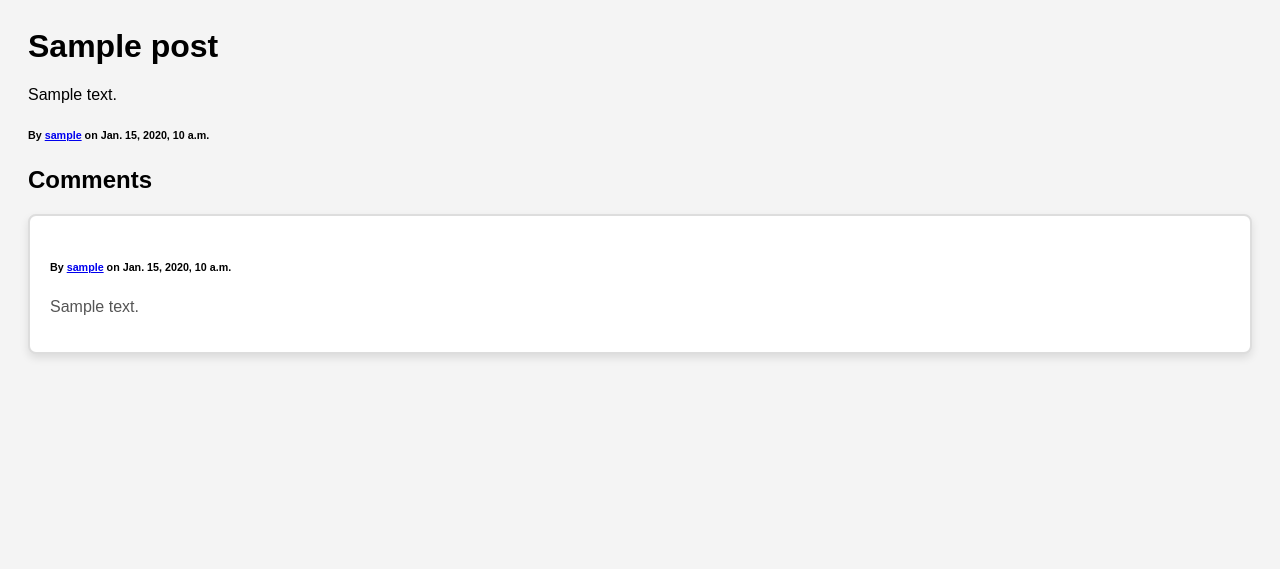
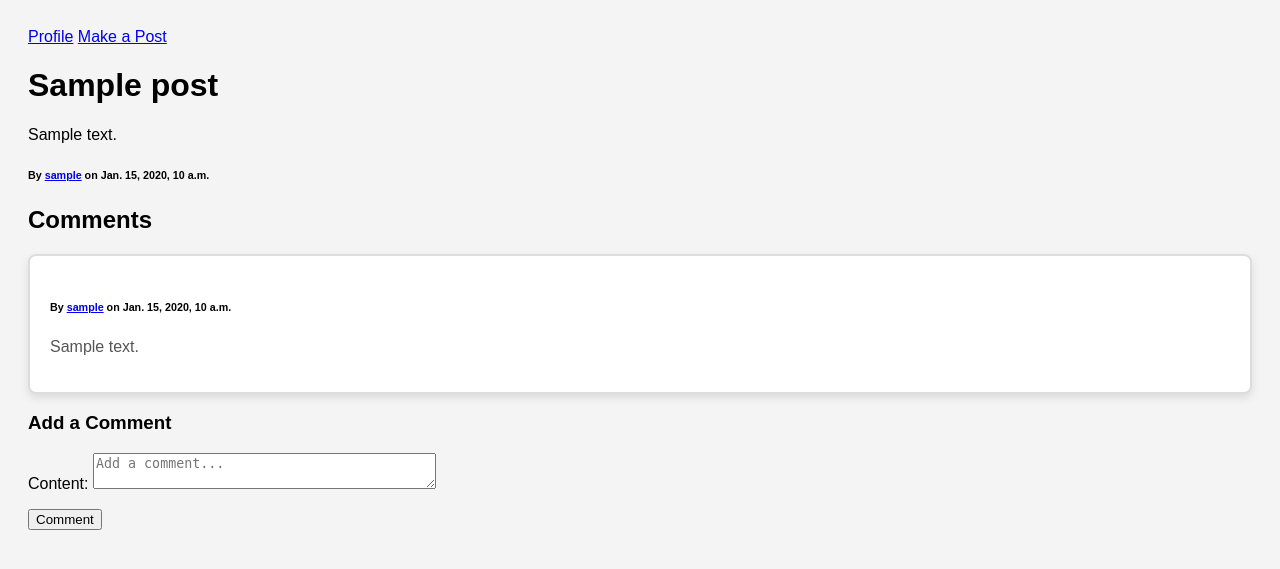
Before and after one commit to lCanSay/django-miniproject1, a Django app: page /blog/post/1/ in a window 1280 px wide. Shown: the top 569 px of the page. Run offline with Django 5.2, Linux system fonts and the light colour scheme; tables that the repository leaves empty hold one stand-in row (values such as "Sample post").

Commit message:
CRUD post, comment, followers

```diff
--- /dev/null
+++ b/blog/forms.py
@@ -0,0 +1,15 @@
+from django import forms
+from .models import Post, Comment
+
+class PostForm(forms.ModelForm):
+    class Meta:
+        model = Post
+        fields = ['title', 'content']
+
+class CommentForm(forms.ModelForm):
+    class Meta:
+        model = Comment
+        fields = ['content']
+        widgets = {
+            'content': forms.Textarea(attrs={'rows': 2, 'placeholder': 'Add a comment...'}),
+        }
--- a/blog/models.py
+++ b/blog/models.py
@@ -17,6 +17,6 @@ class Post(models.Model):
 
 class Comment(models.Model):
     content = models.TextField()
-    created_at = models.DateTimeField()
-    post = models.ForeignKey(Post, on_delete=models.CASCADE)
+    created_at = models.DateTimeField(auto_now_add=True)
+    post = models.ForeignKey(Post, related_name='comments', on_delete=models.CASCADE)
     author = models.ForeignKey(User, on_delete=models.CASCADE)
--- a/blog/templates/blog/base_layout.html
+++ b/blog/templates/blog/base_layout.html
@@ -9,16 +9,11 @@
         <link rel="stylesheet" href="{% static 'blog/css/style.css' %}">
     </head>
     <body>
-        {% comment %} <nav>
-            <ul>
-                <li>
-                    <form class = "logout-link" action = "{% url 'users:logout'%}" method = "post">
-                        {% csrf_token %}
-                        <button type = "submit">Logout</button>
-                    </form>
-                </li>
-            </ul>
-        </nav> {% endcomment %}
+        <nav>
+            <a href="{% url 'profile' request.user.username %}">Profile</a>
+            <a href="{% url 'postapp:create_post' %}">Make a Post</a>
+        </nav>
+
         <div class = "wrapper">
             {% block content %}
             {% endblock %}
--- a/blog/templates/blog/post_detail.html
+++ b/blog/templates/blog/post_detail.html
@@ -5,14 +5,27 @@
     <title>Post Details</title>
     <h1>{{ post.title }}</h1>
     <p>{{ post.content }}</p>
-    <h6>By <a href="#">{{ post.author.username }}</a> on {{ post.created_at }}</h6>
+    <h6>By <a href="{% url 'profile' username=post.author.username %}">{{ post.author.username }}</a>
+        on {{ post.created_at }}</h6>
+
+    {% if is_own_post %}
+        <a href="{% url 'postapp:edit_post' post.id %}">Edit</a>
+
+        <form method="POST" action="{% url 'postapp:delete_post' post.id %}" style="display:inline;">
+            {% csrf_token %}
+            <button type="submit" class="btn btn-danger" onclick="return confirm('Are you sure you want to delete this post?');">
+                Delete
+            </button>
+        </form>
+    {% endif %}
 
     <h2>Comments</h2>
     <div class="comments">
         {% if comments %}
             {% for comment in comments %}
                 <div class="comment">
-                    <h6>By <a href="#">{{ comment.author.username }}</a> on {{ comment.created_at }}</h6>
+                    <h6>By <a href="{% url 'profile' username=comment.author.username %}">{{ comment.author.username }}</a>
+                        on {{ comment.created_at }}</h6>
                     <p>{{ comment.content }}</p>
                 </div>
             {% endfor %}
@@ -20,4 +33,11 @@
             <p>No comments yet.</p>
         {% endif %}
     </div>
+
+    <h3>Add a Comment</h3>
+    <form method="POST">
+        {% csrf_token %}
+        {{ form.as_p }}
+        <button type="submit" class="btn btn-primary">Comment</button>
+    </form>
 {% endblock %}
--- a/blog/templates/blog/post_list.html
+++ b/blog/templates/blog/post_list.html
@@ -8,7 +8,8 @@
             <div class = "post">
                 <h2><a href = "{% url 'postapp:post_detail' post.id %}">{{ post.title }}</a></h2>
                 <p> {{ post.snippet }} </p>
-                <h6>By <a href = "#">{{ post.author.username }}</a> at {{ post.created_at }}</h6>
+                <h6>By <a href="{% url 'profile' username=post.author.username %}">{{ post.author.username }}</a>
+                    at {{ post.created_at }}</h6>
             </div>
         {% endfor %}
     </div>
--- a/blog/urls.py
+++ b/blog/urls.py
@@ -1,4 +1,5 @@
 from django.urls import path
+from . import views
 from . import views
 
 app_name = 'postapp'
@@ -6,5 +7,8 @@ app_name = 'postapp'
 urlpatterns = [
     path('', views.index, name = "index"),
     path('post/', views.listall, name = "listofposts"),
-    path('post/<int:id>/', views.post_detail, name="post_detail"),
+    path('post/<int:post_id>/', views.post_detail, name="post_detail"),
+    path('post/create/', views.create_post, name='create_post'),
+    path('post/<int:post_id>/edit/', views.edit_post, name='edit_post'),
+    path('post/<int:post_id>/delete/', views.delete_post, name='delete_post'),
 ]
--- a/blog/views.py
+++ b/blog/views.py
@@ -1,6 +1,8 @@
-from django.shortcuts import get_object_or_404, render
+from django.shortcuts import get_object_or_404, render, redirect
 from django.http import HttpResponse
 from .models import Post, Comment
+from django.contrib.auth.decorators import login_required
+from .forms import PostForm, CommentForm
 
 # Create your views here.
 def index(request):
@@ -10,7 +12,60 @@ def listall(request):
     posts = Post.objects.all().order_by('-created_at')
     return render(request, 'blog/post_list.html', {'posts': posts})
 
-def post_detail(request, id):
-    post = get_object_or_404(Post, id=id)
-    comments = Comment.objects.filter(post=post)
-    return render(request, 'blog/post_detail.html', {'post': post, 'comments': comments})
+def post_detail(request, post_id):
+    post = get_object_or_404(Post, id=post_id)
+    is_own_post = post.author == request.user
+    comments = post.comments.all()
+
+    if request.method == 'POST':
+        form = CommentForm(request.POST)
+        if form.is_valid():
+            comment = form.save(commit=False)
+            comment.post = post
+            comment.author = request.user
+            comment.save()
+            return redirect('postapp:post_detail', post_id=post.id)
+    else:
+        form = CommentForm()
+
+    return render(request, 'blog/post_detail.html', {
+        'post': post,
+        'is_own_post': is_own_post,
+        'comments': comments,
+        'form': form,
+        })
+
+@login_required
+def create_post(request):
+    if request.method == 'POST':
+        form = PostForm(request.POST)
+        if form.is_valid():
+            post = form.save(commit=False)
+            post.author = request.user
+            post.save()
+            return redirect('postapp:post_detail', post_id=post.id)
+    else:
+        form = PostForm()
+    return render(request, 'blog/create_post.html', {'form': form})
+
+
+@login_required
+def edit_post(request, post_id):
+    post = get_object_or_404(Post, id=post_id, author=request.user)
+
+    if request.method == 'POST':
+        form = PostForm(request.POST, instance=post)
+        if form.is_valid():
+            form.save()
+            return redirect('postapp:post_detail', post_id=post.id)
+    else:
+        form = PostForm(instance=post)
+    return render(request, 'blog/edit_post.html', {'form': form})
+
+@login_required
+def delete_post(request, post_id):
+    post = get_object_or_404(Post, id=post_id, author=request.user)
+    if request.method == 'POST':
+        post.delete()
+        return redirect('postapp:listofposts')
+    return redirect('postapp:post_detail', post_id=post_id)
--- a/users/urls.py
+++ b/users/urls.py
@@ -9,7 +9,7 @@ urlpatterns = [
     path('signup/', views.signup_view, name = "signup"),
     path('login/', views.login_view, name = "login"),
     path('logout/', views.logout_view, name = "logout"),
-    path('profile/', views.profile_view, name = "profile"),
+    path('profile/<str:username>/', views.profile_view, name='profile'),
 ]
 
 urlpatterns += staticfiles_urlpatterns()
```
Also changed, not shown: blog/templates/blog/create_post.html (added, +10 -0 lines), blog/templates/blog/edit_post.html (added, +10 -0 lines), users/templates/users/profile.html (+15 -1 lines), users/views.py (+36 -12 lines), blog/migrations/0002_alter_post_created_at.py (added), blog/migrations/0003_alter_comment_post.py (added), media/profile_pics/Снимок_экрана_2024-10-06_211457_5hIDtwK.png (added), media/profile_pics/Снимок_экрана_2024-10-06_211457_Lgbpi19.png (added), media/profile_pics/Снимок_экрана_2024-10-06_211457_TFVoBzk.png (added), media/profile_pics/Снимок_экрана_2024-10-06_211457_mcvVA3B.png (added).
